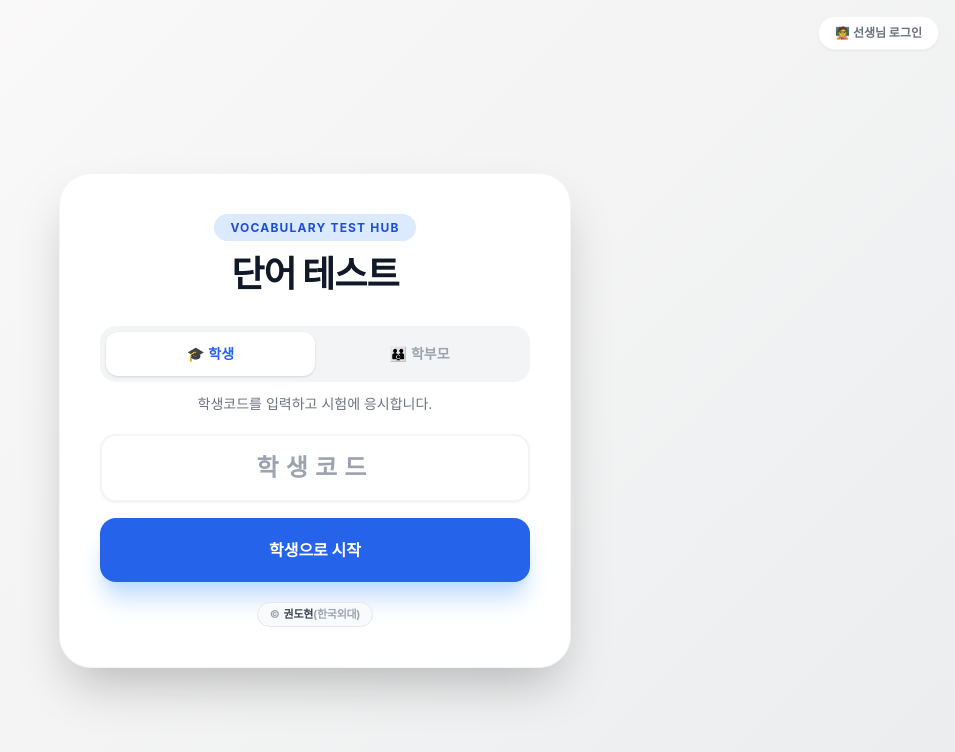
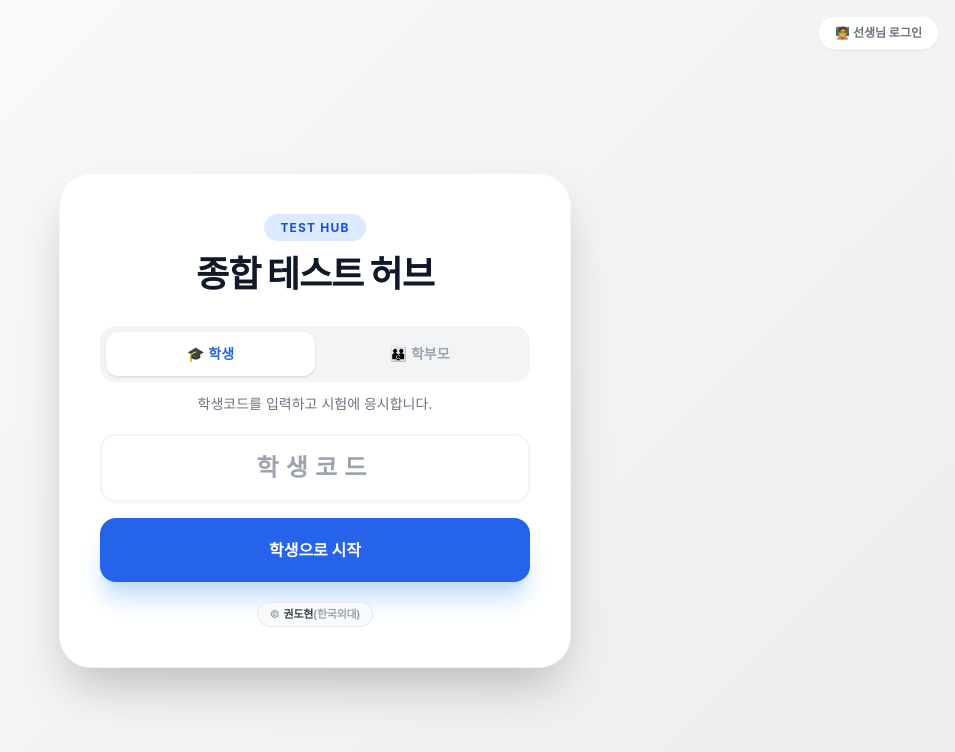
Before and after one commit to dh2740vj/VocabularyTestHub, a plain HTML site: page index.html in a window 1280 px wide. Shown: the whole page, without its empty margins (325-1280 px from the left). Drawn offline with nearby package versions, Linux system fonts and the light colour scheme; no server answers; a web font is replaced by a local one.

Commit message:
Add files via upload

```diff
--- a/index.html
+++ b/index.html
@@ -3,7 +3,7 @@
 <head>
 <meta charset="UTF-8">
 <meta name="viewport" content="width=device-width, initial-scale=1.0">
-<title>단어 테스트</title>
+<title>종합 테스트 허브</title>
 
 <link rel="icon" type="image/svg+xml" href="icon.svg">
 <link rel="icon" type="image/png" sizes="32x32" href="favicon-32.png">
@@ -233,8 +233,8 @@ function vLogin() {
     </form>` : ''}</div>`;
   return `<div class="page flex items-center justify-center p-6 pt-16">${teacherBox}<div class="bg-white p-8 sm:p-10 rounded-[2rem] shadow-2xl max-w-lg w-full border border-gray-100">
     <div class="text-center mb-8">
-      <span class="bg-blue-100 text-blue-700 text-xs font-bold px-4 py-1.5 rounded-full uppercase tracking-widest">Vocabulary Test Hub</span>
-      <h1 class="text-4xl font-black mt-4 text-gray-900 tracking-tight">단어 테스트</h1>
+      <span class="bg-blue-100 text-blue-700 text-xs font-bold px-4 py-1.5 rounded-full uppercase tracking-widest">Test Hub</span>
+      <h1 class="text-4xl font-black mt-4 text-gray-900 tracking-tight">종합 테스트 허브</h1>
     </div>
     ${banner()}
     <div class="flex bg-gray-100 rounded-2xl p-1.5 mb-3">${tab('student', '🎓', '학생')}${tab('parent', '👪', '학부모')}</div>
@@ -495,7 +495,7 @@ function vTeacher() {
   return `<div class="page p-4 sm:p-6"><div class="max-w-5xl mx-auto">
     ${topBar('🧑‍🏫 선생님')}${banner()}
     <div class="flex flex-wrap justify-between items-end gap-4 mb-6">
-      <h1 class="text-3xl font-black text-gray-900 tracking-tight">단어 테스트 관리</h1>
+      <h1 class="text-3xl font-black text-gray-900 tracking-tight">테스트 관리</h1>
       <div class="inline-flex bg-gray-100 rounded-2xl p-1.5">${tab('records', '응시 기록')}${tab('manage', '단어장 관리')}${tab('students', '학생 코드')}</div>
     </div>
     ${S.tTab === 'records' ? `
```
